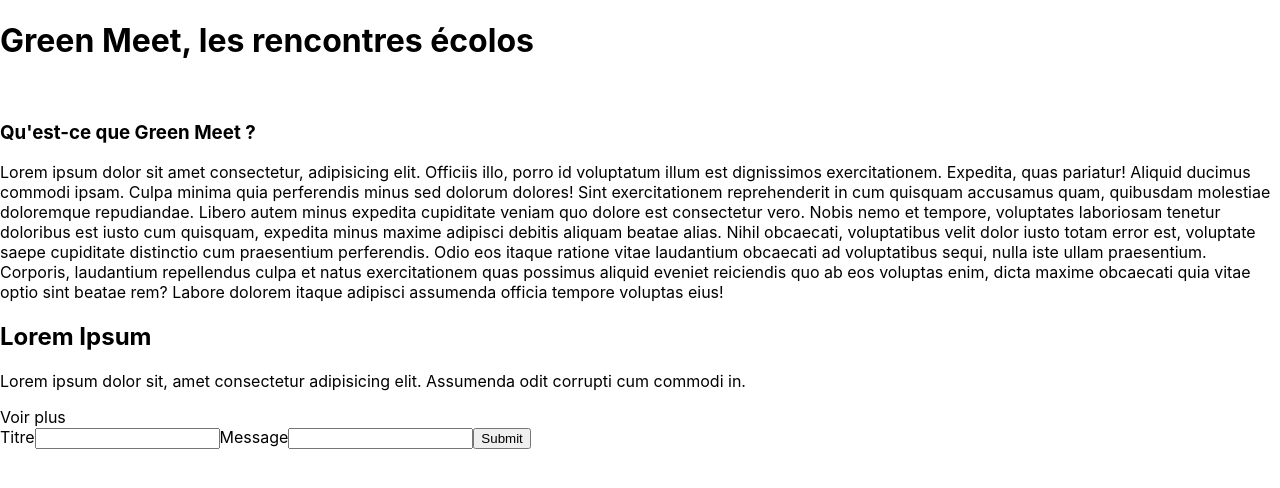
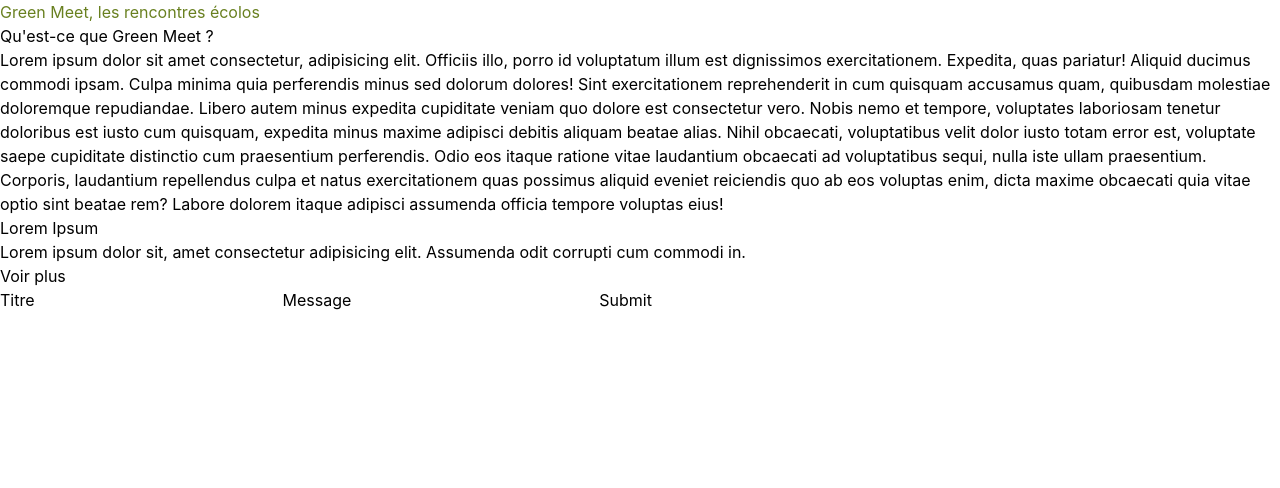
Before and after one commit to acdmft/green-meet-front, a React (Create React App) app: page / in a window 1280 px wide. Shown: the top 488 px of the page. Built offline with nearby package versions, Linux system fonts and the light colour scheme.

Commit message:
Add style branch & add some style on TItle.jsx

```diff
--- a/src/components/Title.jsx
+++ b/src/components/Title.jsx
@@ -1,9 +1,11 @@
 import React from "react";
+
+import "../index.css";
 
 function Title() {
   return (
     <div>
-      <h1>Green Meet, les rencontres écolos</h1>
+      <h1 className="text-gmgreen">Green Meet, les rencontres écolos</h1>
     </div>
   );
 }
--- a/src/index.css
+++ b/src/index.css
@@ -1,13 +1,12 @@
 body {
   margin: 0;
-  font-family: -apple-system, BlinkMacSystemFont, 'Segoe UI', 'Roboto', 'Oxygen',
-    'Ubuntu', 'Cantarell', 'Fira Sans', 'Droid Sans', 'Helvetica Neue',
+  font-family: -apple-system, BlinkMacSystemFont, "Segoe UI", "Roboto", "Oxygen",
+    "Ubuntu", "Cantarell", "Fira Sans", "Droid Sans", "Helvetica Neue",
     sans-serif;
   -webkit-font-smoothing: antialiased;
   -moz-osx-font-smoothing: grayscale;
 }
 
-code {
-  font-family: source-code-pro, Menlo, Monaco, Consolas, 'Courier New',
-    monospace;
-}
+@tailwind base;
+@tailwind components;
+@tailwind utilities;
--- a/tailwind.config.js
+++ b/tailwind.config.js
@@ -1,7 +1,12 @@
 module.exports = {
-  content: [],
+  content: ["./src/**/*.{js,jsx,ts,tsx}"],
   theme: {
-    extend: {},
+    extend: {
+      colors: {
+        gmkaki: "#5d7963",
+        gmgreen: "#698020",
+      },
+    },
   },
   plugins: [],
-}
+};
```
